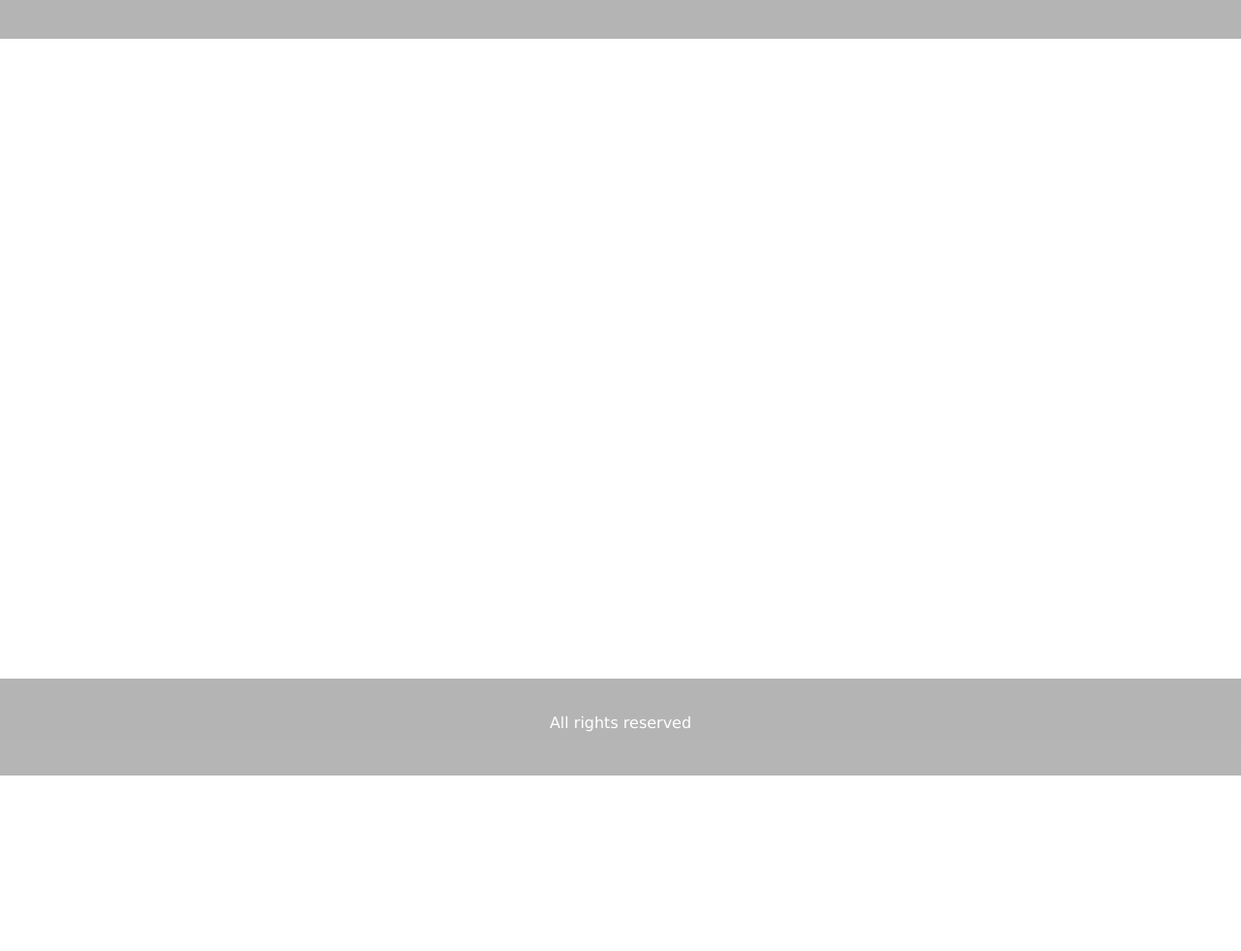
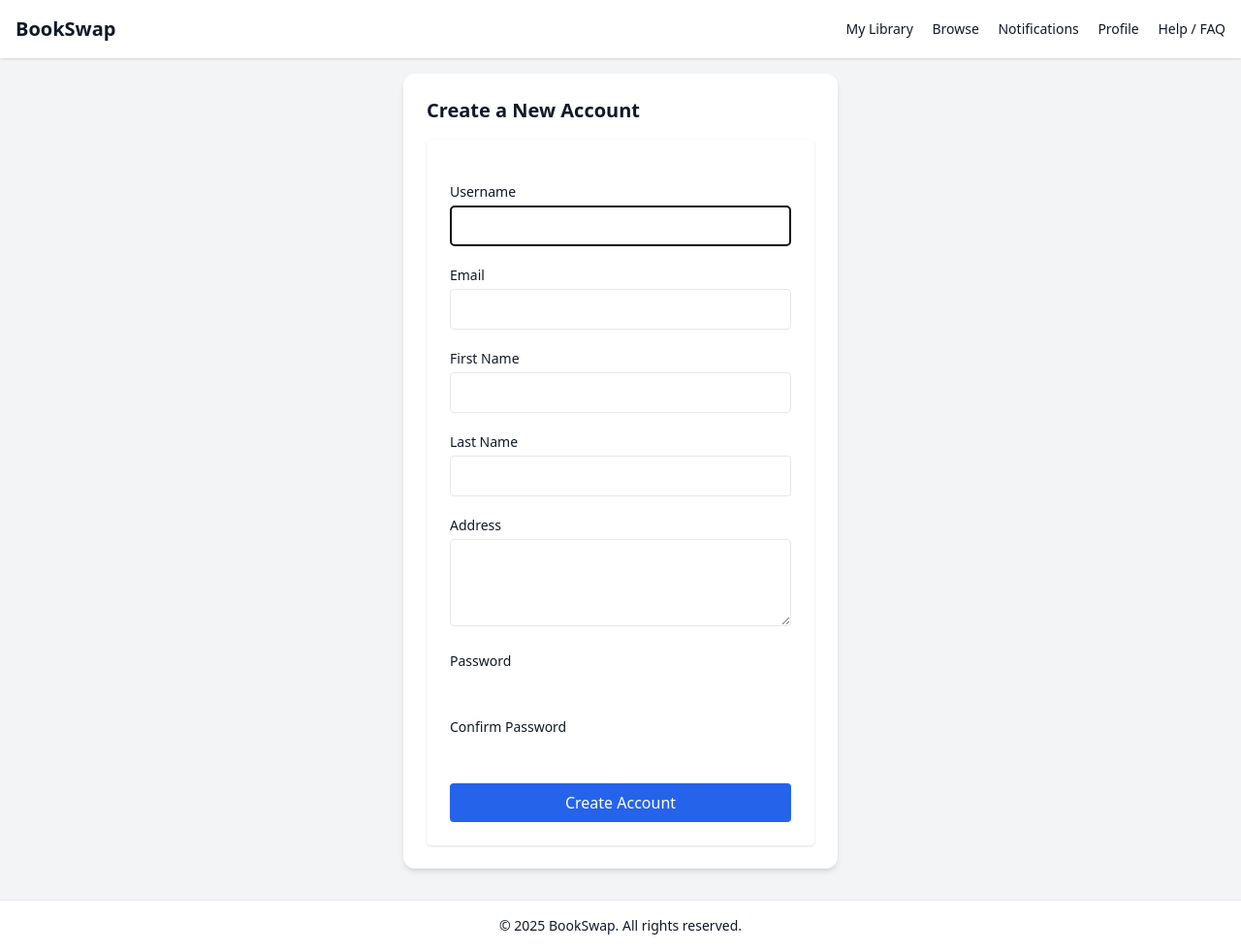
Before and after one commit to Web-Development-UAlberta/exsm-3951-exsm-3943-spring-2025-python-c-project-bookswap-besties-v2-even-bestier, a Django app: page /signup/ in a window 1280 px wide. Shown: the whole page at 97% size. Before the commit the page ends 800 px from the top, so only its background shows below. Run offline with Django 5.2, Linux system fonts and the light colour scheme; parts of the project's set-up code (start-up, migrations or seed data) failed here and were passed over; some libraries are stand-ins or nearby versions.

Commit message:
html in place, signup/login working

```diff
--- /dev/null
+++ b/src/exsm3951_bookswap/authentication/forms.py
@@ -0,0 +1,17 @@
+from django.contrib.auth.forms import UserCreationForm
+from django.contrib.auth import get_user_model
+from django import forms
+
+User = get_user_model()
+
+class CustomUserCreationForm(UserCreationForm):
+    class Meta:
+        model = User
+        fields = ("username", "email", "first_name", "last_name", "address", "password1", "password2")
+        widgets = {
+            'username': forms.TextInput(attrs={'class': 'w-full border rounded px-3 py-2'}),
+            'email': forms.EmailInput(attrs={'class': 'w-full border rounded px-3 py-2'}),
+            'first_name': forms.TextInput(attrs={'class': 'w-full border rounded px-3 py-2'}),
+            'last_name': forms.TextInput(attrs={'class': 'w-full border rounded px-3 py-2'}),
+            'address': forms.Textarea(attrs={'class': 'w-full border rounded px-3 py-2', 'rows': 3}),
+        }
--- a/src/exsm3951_bookswap/authentication/views.py
+++ b/src/exsm3951_bookswap/authentication/views.py
@@ -1,20 +1,20 @@
 from django.contrib.auth import login as auth_login, authenticate, logout
 from django.shortcuts import render, redirect
 from django.contrib import messages
-from django.contrib.auth.forms import UserCreationForm
+from .forms import CustomUserCreationForm
 from django.contrib.auth.decorators import login_required
 
 def signup(request):
     if request.method == 'POST':
-        form = UserCreationForm(request.POST)
+        form = CustomUserCreationForm(request.POST)
         print(form.is_valid())
         if form.is_valid():
             form.save()
             username = form.cleaned_data.get('username')
             messages.success(request, f'Account created for {username}! You can now login.')
-            return redirect('/')  # redirect to login
+            return redirect('login')  # redirect to login
     else:
-        form = UserCreationForm()
+        form = CustomUserCreationForm()
     return render(request, 'auth/signup.html', {'form': form})
 
 def user_login(request):
@@ -24,10 +24,13 @@ def user_login(request):
         user = authenticate(request, username=username, password=password)
         if user is not None:
             auth_login(request, user)
-            return redirect('/library/')
+            next_url = request.GET.get('next')
+            if next_url:
+                return redirect(next_url)
+            return redirect('library')
         else:
             messages.error(request, "username or password is not valid! Try again!")
-            return redirect('/')
+            return redirect('login')
 
     return render(request, 'auth/login.html')
 
--- a/src/exsm3951_bookswap/bookswap/views.py
+++ b/src/exsm3951_bookswap/bookswap/views.py
@@ -18,6 +18,6 @@ def browse_books_view(request):
 
     books = []
 
-    return render(request, "browse/browse_books.html", {
+    return render(request, "browse/browse.html", {
         "books": books
     })
--- a/src/exsm3951_bookswap/exsm3951_bookswap/settings.py
+++ b/src/exsm3951_bookswap/exsm3951_bookswap/settings.py
@@ -59,7 +59,7 @@ ROOT_URLCONF = 'exsm3951_bookswap.urls'
 TEMPLATES = [
     {
         'BACKEND': 'django.template.backends.django.DjangoTemplates',
-        'DIRS': [],
+        'DIRS': [BASE_DIR / 'templates'],
         'APP_DIRS': True,
         'OPTIONS': {
             'context_processors': [
@@ -103,6 +103,8 @@ AUTH_PASSWORD_VALIDATORS = [
     },
 ]
 
+AUTH_USER_MODEL = 'authentication.Member'
+
 
 # Internationalization
 # https://docs.djangoproject.com/en/5.2/topics/i18n/
--- a/src/exsm3951_bookswap/templates/auth/signup.html
+++ b/src/exsm3951_bookswap/templates/auth/signup.html
@@ -4,27 +4,57 @@
 <div class="max-w-md mx-auto bg-white rounded-xl shadow-md p-6">
   <h2 class="text-xl font-semibold mb-4">Create a New Account</h2>
 
-  <form method="post">
+  <form method="post" class="max-w-md mx-auto bg-white p-6 rounded shadow space-y-5">
     {% csrf_token %}
-    <div class="mb-4">
+    {{ form.non_field_errors }}
+
+    <div>
       <label class="block text-sm font-medium mb-1">Username</label>
-      <input type="text" name="username" required class="w-full border rounded px-3 py-2">
+      {{ form.username.errors }}
+      {{ form.username }}
     </div>
-    <div class="mb-4">
+
+    <div>
       <label class="block text-sm font-medium mb-1">Email</label>
-      <input type="email" name="email" required class="w-full border rounded px-3 py-2">
+      {{ form.email.errors }}
+      {{ form.email }}
     </div>
-    <div class="mb-4">
+
+    <div>
+      <label class="block text-sm font-medium mb-1">First Name</label>
+      {{ form.first_name.errors }}
+      {{ form.first_name }}
+    </div>
+
+    <div>
+      <label class="block text-sm font-medium mb-1">Last Name</label>
+      {{ form.last_name.errors }}
+      {{ form.last_name }}
+    </div>
+
+    <div>
+      <label class="block text-sm font-medium mb-1">Address</label>
+      {{ form.address.errors }}
+      {{ form.address }}
+    </div>
+
+    <div>
       <label class="block text-sm font-medium mb-1">Password</label>
-      <input type="password" name="password1" required class="w-full border rounded px-3 py-2">
+      {{ form.password1.errors }}
+      {{ form.password1 }}
     </div>
-    <div class="mb-4">
+
+    <div>
       <label class="block text-sm font-medium mb-1">Confirm Password</label>
-      <input type="password" name="password2" required class="w-full border rounded px-3 py-2">
+      {{ form.password2.errors }}
+      {{ form.password2 }}
     </div>
-    <button type="submit" class="w-full bg-green-600 text-white py-2 rounded hover:bg-green-700">
-      Register
-    </button>
+
+    <div>
+      <button type="submit" class="w-full bg-blue-600 text-white py-2 px-4 rounded hover:bg-blue-700">
+        Create Account
+      </button>
+    </div>
   </form>
 </div>
 {% endblock %}
```
Also changed, not shown: src/exsm3951_bookswap/authentication/migrations/0001_initial.py, src/exsm3951_bookswap/authentication/migrations/0002_initial.py (added), src/exsm3951_bookswap/bookswap/migrations/0001_initial.py, src/exsm3951_bookswap/bookswap/migrations/0002_remove_book_condition_remove_book_member_and_more.py (deleted), src/exsm3951_bookswap/db.sqlite3 (added).
